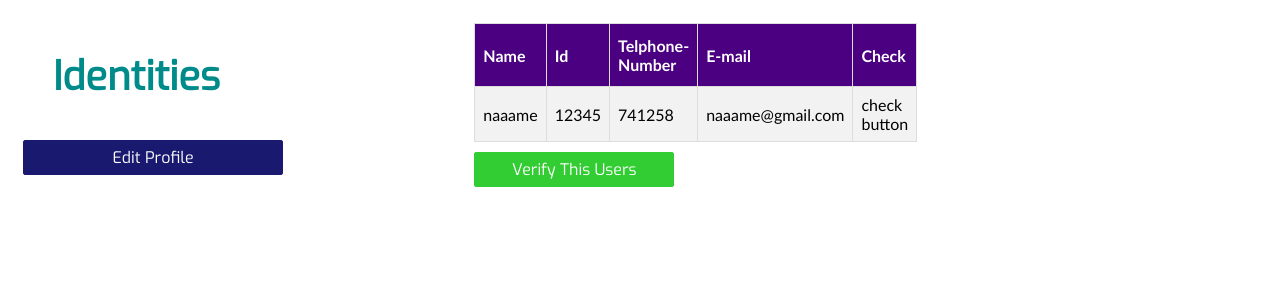
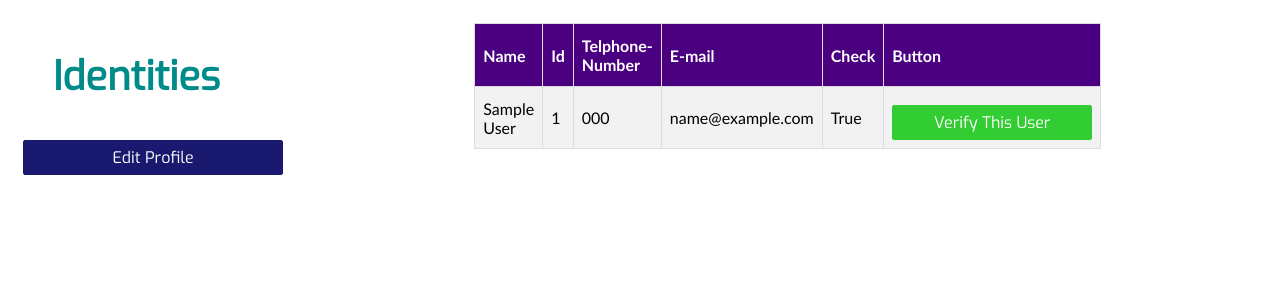
Before and after one commit to ZahraNaghibinasab/HospitalMan, a Django app: page /hospitalsite/managerPanel/ in a window 1280 px wide. Shown: the top 300 px of the page. Run offline with Django 3.2, Linux system fonts and the light colour scheme; tables that the repository leaves empty hold one stand-in row (values such as "Sample post").

Commit message:
verify user set password email password to user's email

```diff
--- a/hospitalsite/templates/hospitalsite/panelManager.html
+++ b/hospitalsite/templates/hospitalsite/panelManager.html
@@ -22,7 +22,7 @@
             <h2>{{m.tel}}</h2>
             {% endfor %}
         </p>
-        <form action="edit" >
+        <form action="edit/" >
             <input type="submit" value="Edit Profile" id="button" />
         </form>
     </div>
@@ -34,18 +34,35 @@
             <th>Telphone-Number</th>
             <th>E-mail</th>
             <th>Check</th>
-          <tr>
-            <td>naaame</td>
-            <td>12345</td>
-            <td>741258</td>
-            <td>naaame@gmail.com</td>
-            <td>check button</td>
+              <th>Button</th>
+            {% for n in user %}
+            <tr>
+            <form id=verifyForm action="verifyUser/" method="post">
+                {% csrf_token %}
+                <td>{{n.name}}</td>
+                <td> {{n.id}}</td>
+                <td>{{n.tel}}</td>
+                <td>{{n.Email}}</td>
+                <td> {{n.verified}} </td>
+                <input type="hidden" name="id", value="{{n.id}}">
+                <input type="hidden" name="email", value="{{n.Email}}">
+                <td>  <input type="submit" value="Verify This User" id="button2" /></td>
+            </form>
+            {% endfor %}
           </tr>
         </table>
-         <form action="edit" >
-            <input type="submit" value="Verify This Users" id="button2" />
-        </form>
+
     </div>
 </div>
 </body>
 </html>
+
+<!--<script type="text/javascript">-->
+  <!--$("#verifyForm").submit( function(eventObj) {-->
+      <!--$('<input />').attr('type', 'hidden')-->
+          <!--.attr('name', "something")-->
+          <!--.attr('value', "something")-->
+          <!--.appendTo('#form');-->
+      <!--return true;-->
+  <!--});-->
+<!--</script>-->
--- a/hospitalsite/urls.py
+++ b/hospitalsite/urls.py
@@ -7,6 +7,7 @@ urlpatterns = [
     path('signIn/',views.signIn, name='signIn'),
     path('success/',views.success, name='success'),
     path('signIn/enter/', views.enter, name='enter'),
+    path('signIn/enter/verifyUser/', views.verifyUser, name='verifyUser'),
     path('managerPanel/', views.managerPanel, name='managerPanel'),
     path('signIn/enter/edit/', views.edit, name='edit'),
     path('managerPanel/edit/editSuccess/', views.editSuccess, name='editSuccess'),
--- a/hospitalsite/views.py
+++ b/hospitalsite/views.py
@@ -6,6 +6,7 @@ from django.shortcuts import redirect
 from django.http import HttpResponse
 from django.db import connection
 from .utils import SQLCommand
+from .utils import mailPasswordUtils
 
 # Create your views here.
 
@@ -41,7 +42,6 @@ def enter(request):
             userRole = loginId[0]
             print(userRole)
             if userRole == '1':
-                print("hi   ")
                 doctor = User.objects.raw('SELECT * FROM hospitalsite_user WHERE role=1')
                 return render(request, 'hospitalsite/panelDoctor.html', {'doctor': doctor})
             elif userRole == '2':
@@ -55,53 +55,67 @@ def enter(request):
                 return render(request, 'hospitalsite/panelAccountant.html', {'accountant': accountant})
             elif userRole == '5':
                 manager = User.objects.raw('SELECT * FROM hospitalsite_user WHERE role=5')
-                return render(request, 'hospitalsite/panelManager.html', {'manager': manager})
+                user = User.objects.raw('SELECT * FROM hospitalsite_user ')
+                return render(request, 'hospitalsite/panelManager.html', {'manager': manager, 'user': user})
 
 
+def verifyUser(request):
+    if request.method == "POST":
+        verifyId = request.POST.get("id", "")
+        verifyPassword = mailPasswordUtils.createRandomPassword()
+        verifyEmail = request.POST.get("email", "")
+        SQLCommand.VerifyUserSQL(str(verifyId))
+        SQLCommand.setUserPassword(verifyId, verifyPassword)
+        mailPasswordUtils.sendVerificationMail(verifyEmail, verifyPassword)
+        return HttpResponse("Success!")
 
-
-
+    return HttpResponse("failed")
 
 def managerPanel(request):
     manager = User.objects.raw('SELECT * FROM hospitalsite_user WHERE role=5')
-    return render(request,'hospitalsite/panelManager.html', {'manager': manager})
+    user = User.objects.raw('SELECT * FROM hospitalsite_user ')
+    return render(request, 'hospitalsite/panelManager.html', {'manager': manager, 'user': user})
+
 
 def doctorPanel(request):
     doctor = User.objects.raw('SELECT * FROM hospitalsite_user WHERE role=1')
     return render(request, 'hospitalsite/panelDoctor.html', {'doctor': doctor})
-#
+
+
 def patientPanel(request):
     patient = User.objects.raw('SELECT * FROM hospitalsite_user WHERE role=2')
     return render(request, 'hospitalsite/panelPatient.html', {'patient': patient})
+
 
 def reseptionPanel(request):
     reseption = User.objects.raw('SELECT * FROM hospitalsite_user WHERE role=3')
     return render(request, 'hospitalsite/panelReseption.html', {'reseption': reseption})
 
+
 def accountantPanel(request):
     accountant = User.objects.raw('SELECT * FROM hospitalsite_user WHERE role=4')
     return render(request, 'hospitalsite/panelAccountant.html', {'accountant': accountant})
-
-def managerPanel(request):
-    manager = User.objects.raw('SELECT * FROM hospitalsite_user WHERE role=5')
-    return render(request, 'hospitalsite/panelManager.html', {'manager': manager})
 
 
 def edit(request):
     user = User.objects.raw('SELECT * FROM hospitalsite_user WHERE role=5')
     return render(request, 'hospitalsite/edit.html',{'user':user})
 
+
 def editDoctor(request):
     user = User.objects.raw('SELECT * FROM hospitalsite_user WHERE role=1')
     return render(request, 'hospitalsite/edit.html',{'user':user})
+
 
 def editPatient(request):
     user = User.objects.raw('SELECT * FROM hospitalsite_user WHERE role=2')
     return render(request, 'hospitalsite/edit.html',{'user':user})
 
+
 def editReseption(request):
     user = User.objects.raw('SELECT * FROM hospitalsite_user WHERE role=3')
     return render(request, 'hospitalsite/edit.html',{'user':user})
+
 
 def editAccountant(request):
     user = User.objects.raw('SELECT * FROM hospitalsite_user WHERE role=4')
```
Also changed, not shown: hospitalsite/utils/SQLCommand.py (+8 -2 lines).
